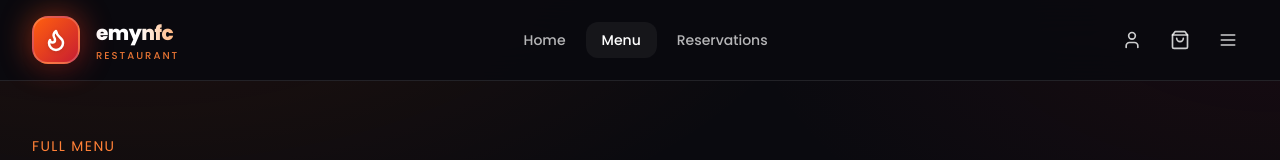
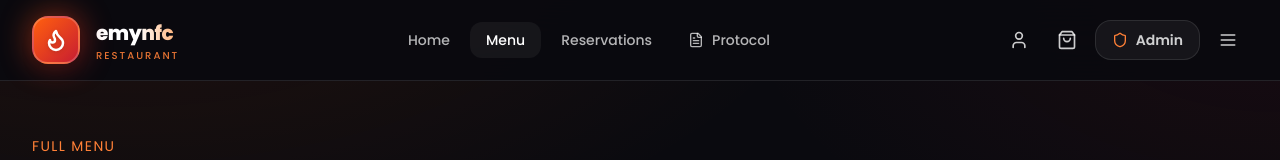
Before and after one commit to youssef890-afk/casa-flame-saas, a React (Vite) app: page /menu in a window 1280 px wide. Shown: the top 160 px of the page. Built offline with nearby package versions, Linux system fonts and the light colour scheme.

Commit message:
Add Admin login and Protocol links to navigation

```diff
--- a/src/components/navigation/Navbar.tsx
+++ b/src/components/navigation/Navbar.tsx
@@ -1,6 +1,6 @@
 import { useEffect, useState } from 'react';
 import { Link, NavLink, useNavigate, useLocation } from 'react-router-dom';
-import { Menu as MenuIcon, ShoppingBag, User, X, ArrowLeft, Flame } from 'lucide-react';
+import { Menu as MenuIcon, ShoppingBag, User, X, ArrowLeft, Flame, Shield, FileText } from 'lucide-react';
 import { useCart } from '../../contexts/CartContext';
 import { cn } from '../../lib/utils';
 import { DEMO_RESTAURANT } from '../../services/demoData';
@@ -54,7 +54,6 @@ export function Navbar() {
             {isHome ? <MenuIcon className="w-5 h-5" /> : <ArrowLeft className="w-5 h-5" />}
           </button>
 
-          {/* PREMIUM LOGO */}
           <Link to="/" className="flex items-center gap-3 sm:gap-4 shrink-0 group">
             <div className="relative">
               <div className="absolute inset-0 rounded-2xl bg-flame-gradient blur-lg opacity-60 group-hover:opacity-100 transition-opacity" />
@@ -81,15 +80,25 @@ export function Navbar() {
                 className={({ isActive }) =>
                   cn(
                     'px-4 py-2 rounded-xl text-sm font-medium transition',
-                    isActive
-                      ? 'text-white bg-white/5'
-                      : 'text-white/70 hover:text-white hover:bg-white/5'
+                    isActive ? 'text-white bg-white/5' : 'text-white/70 hover:text-white hover:bg-white/5'
                   )
                 }
               >
                 {l.label}
               </NavLink>
             ))}
+            <NavLink
+              to="/protocol"
+              className={({ isActive }) =>
+                cn(
+                  'px-4 py-2 rounded-xl text-sm font-medium transition flex items-center gap-2',
+                  isActive ? 'text-white bg-white/5' : 'text-white/70 hover:text-white hover:bg-white/5'
+                )
+              }
+            >
+              <FileText className="w-4 h-4" />
+              Protocol
+            </NavLink>
           </nav>
 
           <div className="flex items-center gap-2">
@@ -114,6 +123,14 @@ export function Navbar() {
               )}
             </Link>
 
+            <Link
+              to="/admin/login"
+              className="hidden md:inline-flex items-center gap-2 h-10 px-4 rounded-2xl bg-white/5 border border-white/10 hover:bg-white/10 transition text-white/80 text-sm font-semibold"
+            >
+              <Shield className="w-4 h-4 text-ember-400" />
+              Admin
+            </Link>
+
             <button
               onClick={() => setMobile(true)}
               className="hidden md:inline-flex p-2.5 rounded-2xl hover:bg-white/5 transition text-white/80"
@@ -131,7 +148,7 @@ export function Navbar() {
             className="absolute inset-0 bg-black/80 backdrop-blur-sm"
             onClick={() => setMobile(false)}
           />
-          <div className="absolute left-0 top-0 bottom-0 w-80 max-w-[85%] bg-charcoal-900 p-6 flex flex-col border-r border-white/10">
+          <div className="absolute left-0 top-0 bottom-0 w-80 max-w-[85%] bg-charcoal-900 p-6 flex flex-col border-r border-white/10 overflow-y-auto">
             <div className="flex items-center justify-between mb-8">
               <div className="flex items-center gap-3">
                 <div className="w-11 h-11 rounded-2xl bg-flame-gradient flex items-center justify-center border-2 border-white/20 shadow-lg">
@@ -161,15 +178,26 @@ export function Navbar() {
                   className={({ isActive }) =>
                     cn(
                       'px-4 py-3 rounded-2xl text-base font-medium transition',
-                      isActive
-                        ? 'bg-flame-gradient text-white'
-                        : 'text-white/80 hover:bg-white/5'
+                      isActive ? 'bg-flame-gradient text-white' : 'text-white/80 hover:bg-white/5'
                     )
                   }
                 >
                   {l.label}
                 </NavLink>
               ))}
+              <NavLink
+                to="/protocol"
+                onClick={() => setMobile(false)}
+                className={({ isActive }) =>
+                  cn(
+                    'px-4 py-3 rounded-2xl text-base font-medium transition flex items-center gap-3',
+                    isActive ? 'bg-flame-gradient text-white' : 'text-white/80 hover:bg-white/5'
+                  )
+                }
+              >
+                <FileText className="w-4 h-4" />
+                Protocol
+              </NavLink>
               <NavLink
                 to="/account"
                 onClick={() => setMobile(false)}
@@ -185,6 +213,24 @@ export function Navbar() {
                 Cart ({count})
               </NavLink>
             </nav>
+
+            {/* Admin section */}
+            <div className="mt-6 pt-6 border-t border-white/10">
+              <p className="text-xs text-white/40 uppercase tracking-widest mb-3">Restaurant Owner</p>
+              <Link
+                to="/admin/login"
+                onClick={() => setMobile(false)}
+                className="flex items-center gap-3 px-4 py-3 rounded-2xl bg-ember-500/10 border border-ember-500/30 text-white hover:bg-ember-500/20 transition"
+              >
+                <div className="w-10 h-10 rounded-2xl bg-flame-gradient flex items-center justify-center">
+                  <Shield className="w-5 h-5 text-white" />
+                </div>
+                <div className="flex-1">
+                  <p className="font-bold text-sm">Admin Login</p>
+                  <p className="text-[10px] text-white/50">Manage your restaurant</p>
+                </div>
+              </Link>
+            </div>
           </div>
         </div>
       )}
```
